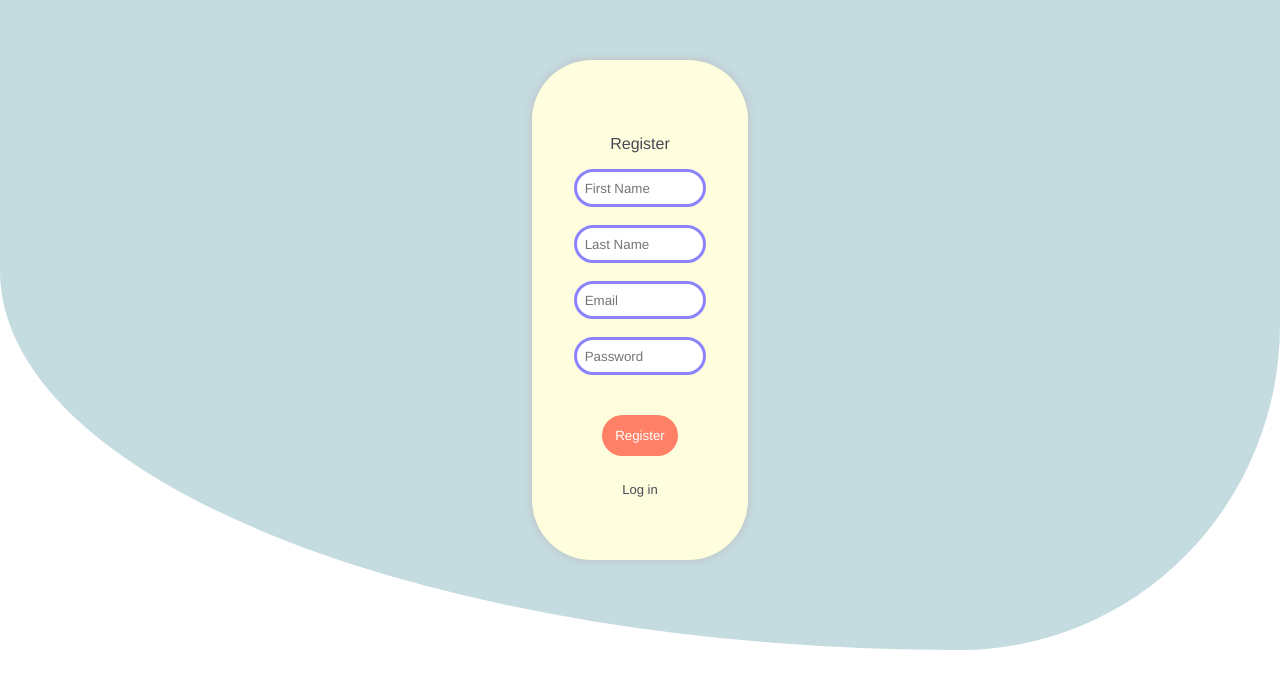
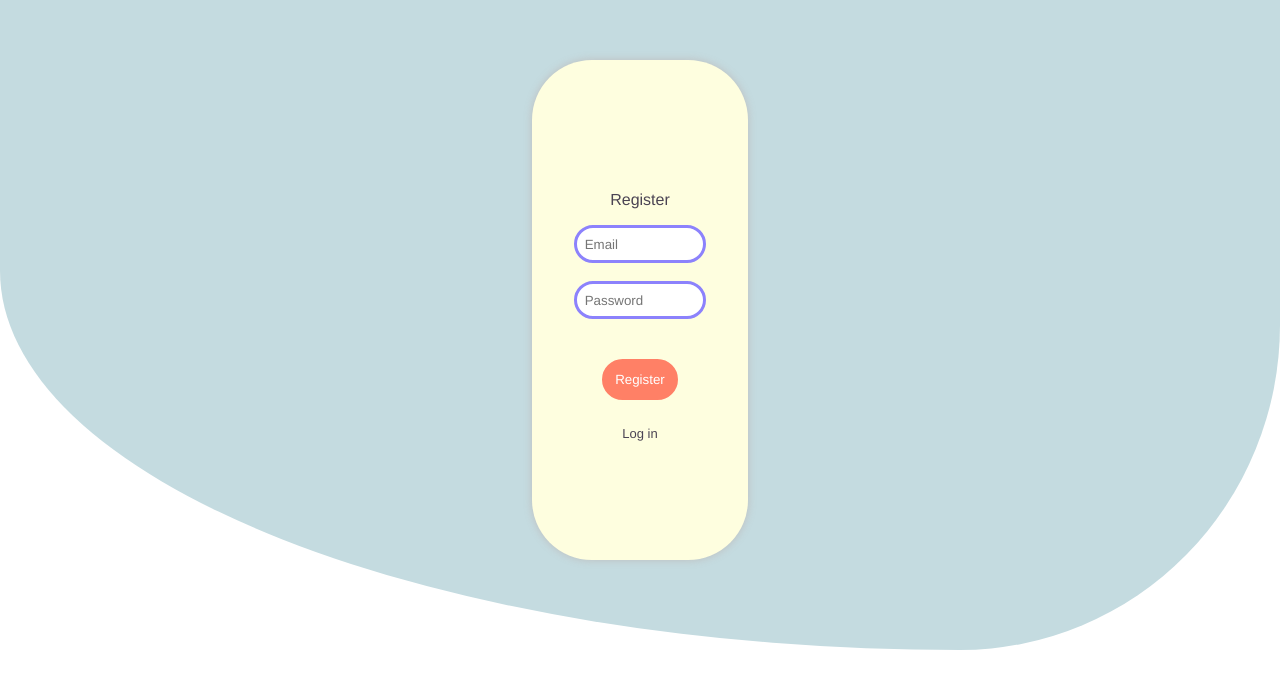
Before and after one commit to milad-heidari/react_authentication, a React (Create React App) app: page /register in a window 1280 px wide. Shown: the top 688 px of the page. Built offline with nearby package versions, Linux system fonts and the light colour scheme.

Commit message:
delete firstName and lastName input from register form and import Link for LoginLayout

```diff
--- a/src/Authentication/Login/LoginLayout.js
+++ b/src/Authentication/Login/LoginLayout.js
@@ -2,6 +2,7 @@ import React from "react";
 import { useFormik } from "formik";
 import * as Yup from "yup";
 import "./login.css";
+import { Link } from "react-router-dom";
 function LoginLayout() {
   const formik = useFormik({
     initialValues: {
@@ -67,12 +68,12 @@ function LoginLayout() {
           </div>
         </form>
         <div className="resetPasswordAndRegisterContainer">
-          <a className="resetPassword_Link" href="/">
+          {/* <a className="resetPassword_Link" href="/">
             Reset password
-          </a>
-          <a className="register_Link" href="/register">
+          </a> */}
+          <Link className="register_Link" to="/register">
             Register
-          </a>
+          </Link>
         </div>
       </div>
     </div>
--- a/src/Authentication/Register/RegisterLayout.js
+++ b/src/Authentication/Register/RegisterLayout.js
@@ -2,22 +2,23 @@ import React from "react";
 import { useFormik } from "formik";
 import * as Yup from "yup";
 import "./register.css";
+import { Link } from "react-router-dom";
 
 function RegisterLayout() {
   const formik = useFormik({
     initialValues: {
-      firstName: "",
-      lastName: "",
+      // firstName: "",
+      // lastName: "",
       email: "",
       password: "",
     },
     validationSchema: Yup.object({
-      firstName: Yup.string().required("required"),
-      lastName: Yup.string().required("required"),
+      // firstName: Yup.string().required("required"),
+      // lastName: Yup.string().required("required"),
       email: Yup.string().email("invalid email address").required("required"),
       password: Yup.string()
         .required("required")
-        .min(8, "Password is too short - should be 8 chars minimum.")
+        .min(6, "Password is too short - should be 8 chars minimum.")
         .matches(/[a-zA-Z]/, "Password can only contain Latin letters."),
     }),
     onSubmit: (values) => {
@@ -30,7 +31,7 @@ function RegisterLayout() {
       <div className="register-box">
         <p>Register</p>
         <form onSubmit={formik.handleSubmit} className="register-form">
-          <div>
+          {/* <div>
             <div className="register-form__input_container">
               <input
                 className="register-form__input"
@@ -47,9 +48,9 @@ function RegisterLayout() {
                 </div>
               ) : null}
             </div>
-          </div>
-          <br />
-          <div>
+          </div> */}
+          {/* <br /> */}
+          {/* <div>
             <div className="register-form__input_container">
               <input
                 className="register-form__input"
@@ -66,9 +67,9 @@ function RegisterLayout() {
                 </div>
               ) : null}
             </div>
-          </div>
+          </div> */}
 
-          <br />
+          {/* <br /> */}
           <div>
             <div className="register-form__input_container">
               <input
@@ -121,9 +122,9 @@ function RegisterLayout() {
           </div>
         </form>
         <div className="loginLinkContainer">
-          <a className="login_Link" href="/login">
+          <Link className="login_Link" to="/login">
             Log in
-          </a>
+          </Link>
         </div>
       </div>
     </div>
```
